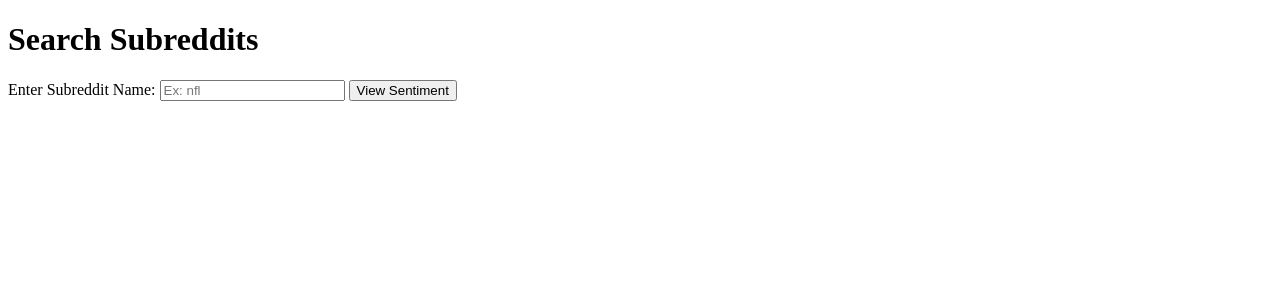
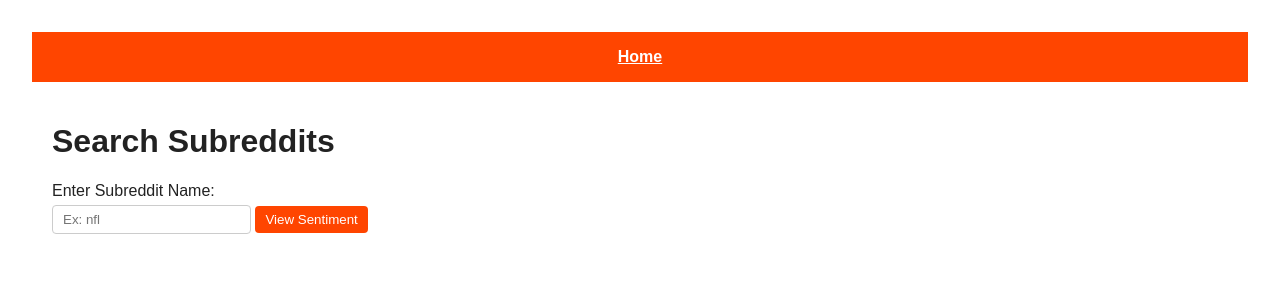
Before and after one commit to Allama2112/sentiment_analysis, a Django app: page / in a window 1280 px wide. Shown: the top 300 px of the page. Run offline with Django 5.2, Linux system fonts and the light colour scheme.

Commit message:
Reformatted HTML. Added CSS. Added header.

```diff
--- /dev/null
+++ b/django_site/dashboard/static/dashboard/header_footer.js
@@ -0,0 +1,26 @@
+class PageHeader extends HTMLElement {
+    connectedCallback() {
+        const currentPath = window.location.pathname;
+        this.innerHTML = `
+        <header class="page-header">
+            <nav>
+                <a href="/" class="${currentPath == '/' ? 'active' : ''}">Home</a>
+            </nav>
+        </header>
+        `;
+    }
+}
+
+class PageFooter extends HTMLElement {
+    connectedCallback() {
+        const year = new Date().getFullYear();
+        this.innerHTML = `
+        <footer class="page-footer">
+            &copy; ${year} Reddit Sentiment Dashboard
+        </footer>
+        `;
+    }
+}
+
+customElements.define('page-header', PageHeader);
+customElements.define('page-footer', PageFooter);
--- /dev/null
+++ b/django_site/dashboard/static/dashboard/styles.css
@@ -0,0 +1,64 @@
+/* General body styling */
+body {
+    font-family: sans-serif;
+    margin: 2rem;
+    background-color: #fff;
+    color: #222;
+}
+
+/* Header */
+.page-header {
+    background-color: #FF4500; /* Reddit orange */
+    padding: 1rem;
+    display: flex;
+    justify-content: center;
+}
+
+/* Navigation links */
+.page-header nav a {
+    color: white;
+    text-decoration: none;
+    font-weight: bold;
+    margin: 0 1rem;
+}
+
+/* Active page underline */
+.page-header nav a.active {
+    text-decoration: underline;
+}
+
+/* Footer */
+.page-footer {
+    text-align: center;
+    margin-top: 2rem;
+    font-size: 0.9rem;
+    color: #555;
+}
+
+/* Error messages */
+.error {
+    color: red;
+}
+
+/* Post cards */
+.post {
+    background: #f5f5f5;
+    padding: 1rem;
+    border-radius: 8px;
+    margin-bottom: 0.5rem;
+}
+
+/* Forms */
+form input, form button {
+    padding: 6px 10px;
+    margin-top: 5px;
+    border-radius: 4px;
+    border: 1px solid #ccc;
+}
+
+form button {
+    background-color: #FF4500;
+    color: white;
+    border: none;
+    cursor: pointer;
+}
--- /dev/null
+++ b/django_site/dashboard/templates/dashboard/base.html
@@ -0,0 +1,27 @@
+<!DOCTYPE html>
+{% load static %}
+<html lang="en">
+<head>
+    <meta charset="UTF-8">
+    <title>{% block title %}My Sentiment App{% endblock %}</title>
+
+    <link rel="stylesheet" href="{% static 'dashboard/styles.css' %}">
+
+    <script src="{% static 'dashboard/header_footer.js' %}" defer></script>
+
+    <style>
+        body { font_family: sans-serif; margin; 2rem; }
+        .error { color: red; }
+        .post { background: #f5f5f5; padding: 1rem; border-radius: 8px; margin-bottom: .5rem; }
+    </style>
+</head>
+<body>
+    <page-header></page-header>
+
+    <!-- Page content -->
+    <main style="padding: 20px;">
+        {% block content %}
+        {% endblock %}
+    </main>
+</body>
+</html>
--- a/django_site/dashboard/templates/dashboard/home.html
+++ b/django_site/dashboard/templates/dashboard/home.html
@@ -1,15 +1,11 @@
-<!DOCTYPE html>
-<html lang="en">
-<head>
-    <meta charset="UTF-8">
-    <title>Home</title>
-</head>
-<body>
+{% extends "dashboard/base.html" %}
+{% block title %}Home{% endblock %}
+
+{% block content %}
     <h1>Search Subreddits</h1>
-    <form action="/dashboard/" method="get">
-        <label for="subreddit">Enter Subreddit Name:</label>
-        <input type="text" id="subreddit" name="subreddit" placeholder="Ex: nfl">
+    <form action="{% url 'dashboard' %}" method="get">
+        <label for="subreddit">Enter Subreddit Name:</label><br>
+        <input type="text" id="subreddit" name="subreddit" placeholder="Ex: nfl" required>
         <button type="submit">View Sentiment</button>
     </form>
-</body>
-</html>
+{% endblock %}
--- a/django_site/dashboard/views.py
+++ b/django_site/dashboard/views.py
@@ -9,21 +9,17 @@ def home(request):
 
 def dashboard_view(request):
     # Get subreddit from query params
-    subreddit = request.GET.get("subreddit", None)
-    sentiment_df = None
-    summary = None
-    error = None
+    subreddit_name = request.GET.get("subreddit", "").strip()
+    context = {}
 
-    if subreddit:
-        try:
-            sentiment_df, summary = analyze_subreddit_sentiment(subreddit)
-        except FileNotFoundError:
-            error = f"No data found for subreddit '{subreddit}'"
+    if subreddit_name:
+        result = analyze_subreddit_sentiment(subreddit_name)
 
-    context = {
-        "subreddit": subreddit,
-        "summary": summary,
-        "error": error
-    }
+    # If we cannot retrieve data for that subreddit
+    if not result["success"]:
+        context["error"] = result["error"]
+
+    else:
+        context["summary"] = result["summary"]
 
     return render(request, "dashboard/dashboard.html", context)
```
Also changed, not shown: django_site/dashboard/templates/dashboard/dashboard.html (+17 -17 lines), django_site/dashboard/utils.py (+49 -16 lines).
